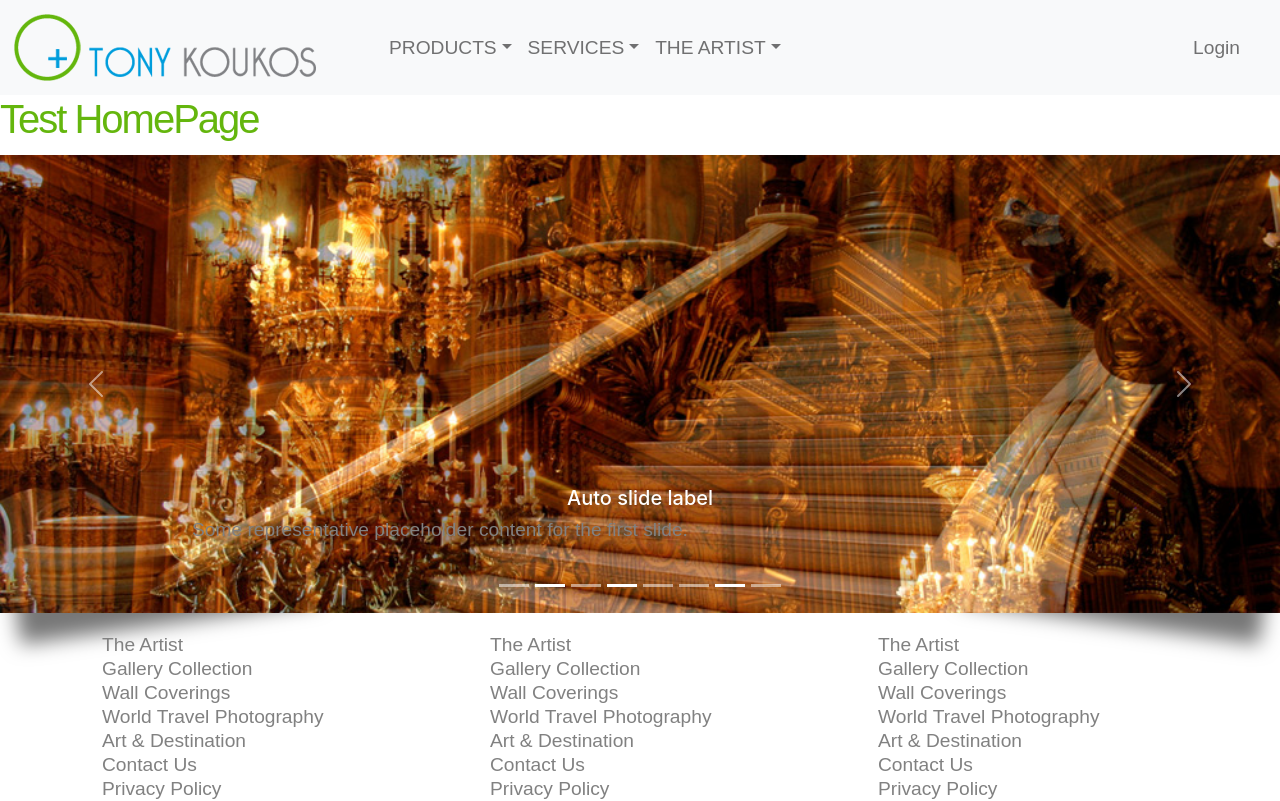
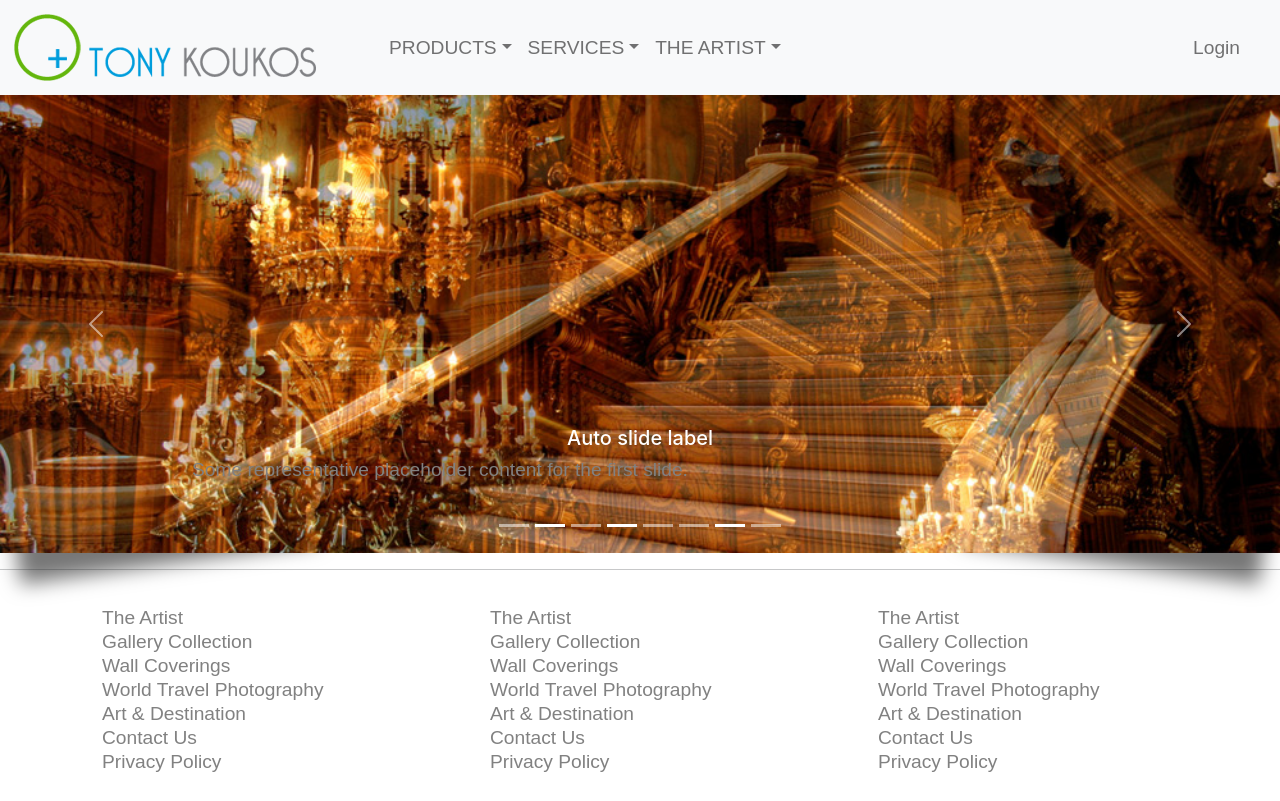
Before and after one commit to daze77/TKReactApp, a React (Create React App) app in the folder client/: page / in a window 1280 px wide. Shown: the top 801 px of the page. Built offline with nearby package versions, Linux system fonts and the light colour scheme.

Commit message:
updated some css on footer and removed h1 header from home page

```diff
--- a/client/src/components/Footer/Footer.js
+++ b/client/src/components/Footer/Footer.js
@@ -16,6 +16,7 @@ function Footer(){
     return(
         <>
             <footer>
+                <hr />
                 <div class="container">
                     <FooterLinks />
                 </div>
@@ -23,6 +24,8 @@ function Footer(){
 
                 <Subscriptions />
                 <SubFooter />
+
+
 
 
             </footer>
--- a/client/src/pages/Homepage.js
+++ b/client/src/pages/Homepage.js
@@ -12,7 +12,7 @@ function Homepage(){
     return(
     <>
         <div>
-            <h1>Test HomePage</h1>
+
             <Carousel />
 
         </div>
```
